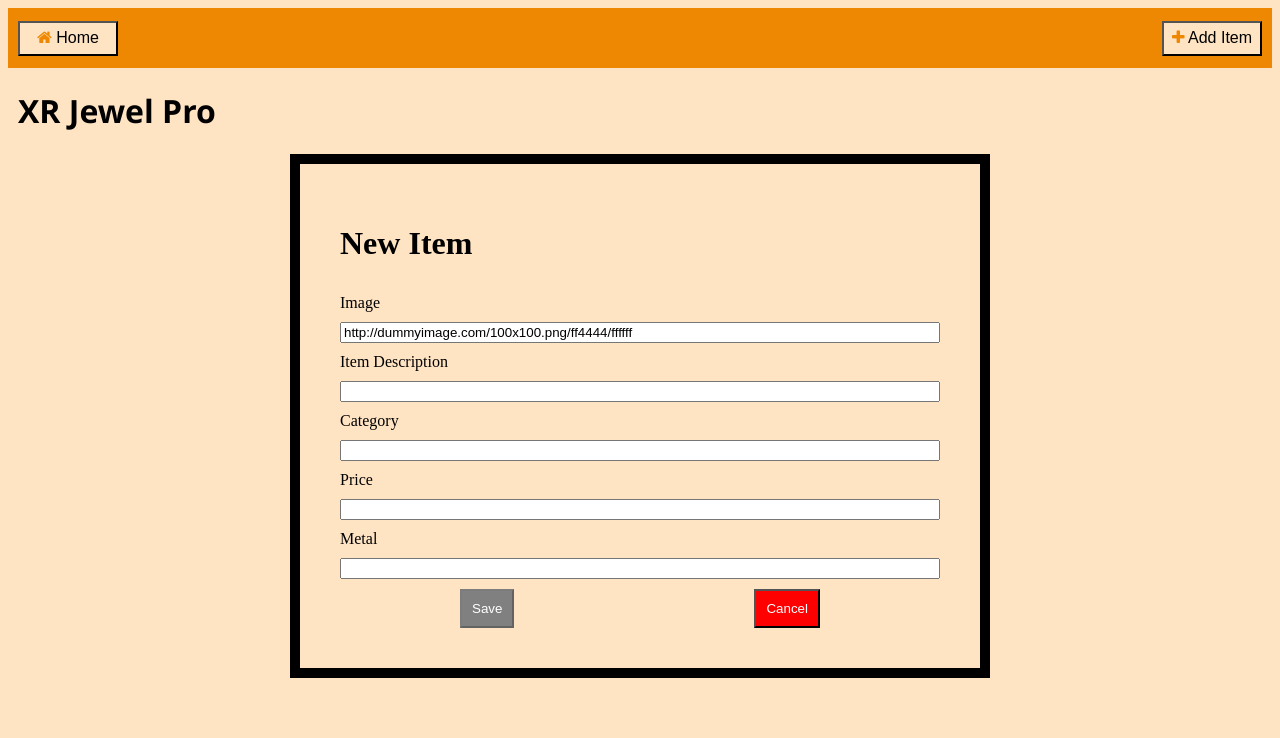
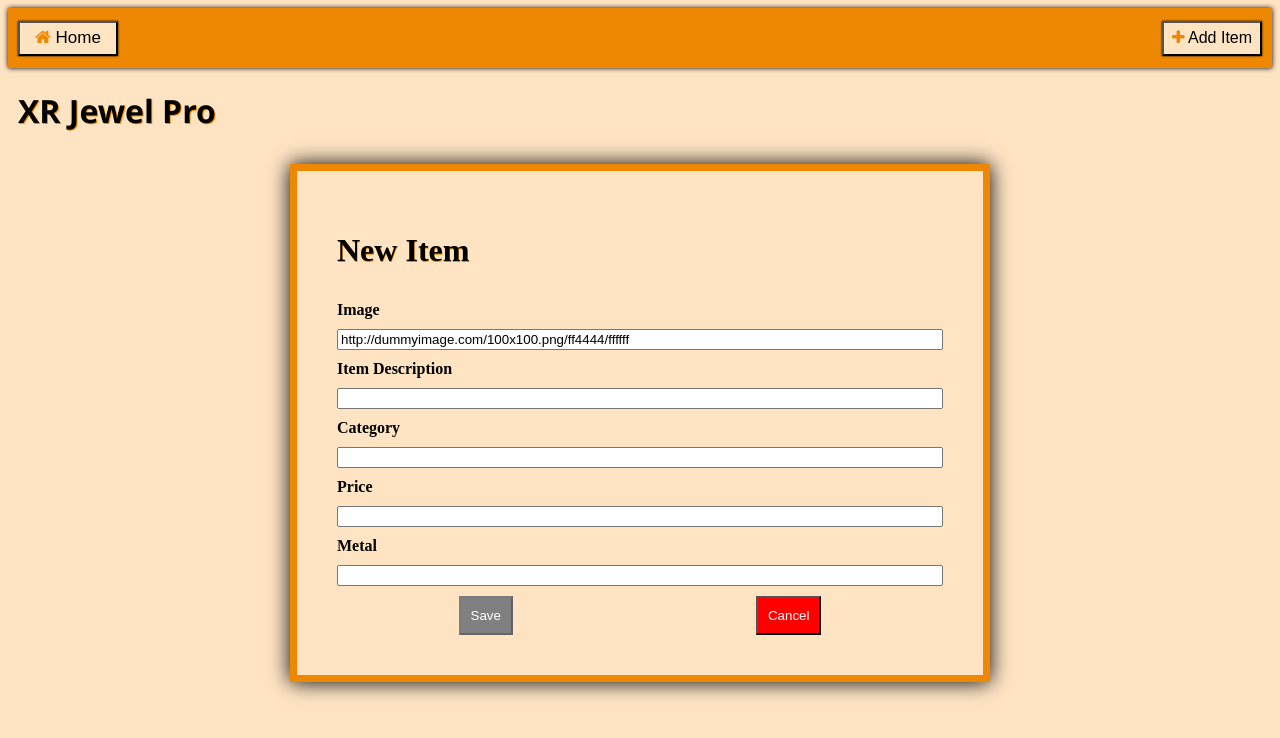
Before and after one commit to Xhuljano-Racaku/Warehouse-Inventory, an Angular app in the folder Inventory/: page /add in a window 1280 px wide. Shown: the top 738 px of the page. Built offline with nearby package versions, Linux system fonts and the light colour scheme.

Commit message:
Box and Text Shadows
Added box shadows around button and text shadows around few text.

```diff
--- a/Inventory/src/app/app.component.css
+++ b/Inventory/src/app/app.component.css
@@ -5,6 +5,7 @@ nav {
     padding: 10px;
     background-color: rgb(238, 136, 2);
     height: 60px;
+    box-shadow: 0 0 5px 0 black;
 }
 
 .home {
@@ -14,18 +15,29 @@ nav {
     column-gap: 10px;
 }
 
-.button {
+.button, #addButton {
     background-color: bisque;
     cursor: pointer;
     width: 100px;
     height: 35px;
-    font-size :16px;
+    font-size :17px;
+    box-shadow: 0 0 2px 0 black;
+}
+
+#addButton {
+    font-size: 16px;
+}
+
+#addButton:hover {
+    background-color: rgb(250, 212, 166);
 }
 
 .button:hover {
     background-color: rgb(250, 212, 166);
 }
 
-h1 {
+#text {
+    padding-left: 10px;
     font-family: 'Segoe UI', Tahoma, Geneva, Verdana, sans-serif;
+    text-shadow: 1px 1px rgb(238, 136, 2);
 }
--- a/Inventory/src/app/app.component.html
+++ b/Inventory/src/app/app.component.html
@@ -3,8 +3,8 @@
   <div class="home">
     <button class="button" [routerLink]="['/list']"><i class="fa fa-home" style="color: rgb(238, 136, 2)"></i> Home</button>
   </div>
-  <button class="button" [routerLink]="['/add']"><i class="fa fa-plus" style="color: rgb(238, 136, 2)"></i> Add Item</button>
+  <button id="addButton" class="button" [routerLink]="['/add']"><i class="fa fa-plus" style="color: rgb(238, 136, 2)"></i> Add Item</button>
 </nav>
-<h1 style="padding-left: 10px;">XR Jewel Pro</h1>
+<h1 id="text">XR Jewel Pro</h1>
 
 <router-outlet></router-outlet>
--- a/Inventory/src/app/edit-merchandise/edit-merchandise.component.css
+++ b/Inventory/src/app/edit-merchandise/edit-merchandise.component.css
@@ -9,8 +9,9 @@ form {
     row-gap: 10px;
     padding: 40px;
     width: 700px;
-    border: 10px solid black;
+    border: 7px solid rgb(238, 136, 2);
     margin-top: 0px;
+    box-shadow: 0 0 20px 0 black;
 }
 
 button {
@@ -35,3 +36,7 @@ button:disabled {
 .inputError {
     border-color: red;
 }
+
+h1 {
+    text-shadow: 0.5px 0.5px rgb(238, 136, 2);
+}
--- a/Inventory/src/app/edit-merchandise/edit-merchandise.component.html
+++ b/Inventory/src/app/edit-merchandise/edit-merchandise.component.html
@@ -6,31 +6,31 @@
 
         <h1>Edit Item {{this.editForm.get('itemNumber')?.value}}</h1>
 
-        <label for="itemImage">Image</label>
+        <label for="itemImage"><b>Image</b></label>
         <input type="text" name="itemImage" id="itemImage" formControlName="itemImage">
 
-        <label for="description">Item Description</label>
+        <label for="description"><b>Item Description</b></label>
         <input type="text" name="item_description" id="description" formControlName="description"
             [ngClass]="description?.errors?.['required'] && description?.touched ? 'inputError' : ''">
         <div *ngIf="description?.errors?.['required'] && description?.touched" class="error">
             Description is required
         </div>
 
-        <label for="category">Category</label>
+        <label for="category"><b>Category</b></label>
         <input type="text" name="category" id="category" formControlName="category"
             [ngClass]="category?.errors?.['required'] && category?.touched ? 'inputError' : ''">
         <div *ngIf="category?.errors?.['required'] && category?.touched" class="error">
             Category is required
         </div>
 
-        <label for="price">Price</label>
+        <label for="price"><b>Price</b></label>
         <input type="number" name="price" id="price" formControlName="price"
             [ngClass]="(price?.errors?.['min'] || price?.errors?.['required']) && price?.touched ? 'inputError' : ''">
         <div *ngIf="(price?.errors?.['min'] || price?.errors?.['required']) && price?.touched" class="error">
             Price needs to be at least $1
         </div>
 
-        <label for="metal">Metal</label>
+        <label for="metal"><b>Metal</b></label>
         <input type="text" name="metal" id="metal" formControlName="metal"
             [ngClass]="metal?.errors?.['required'] && metal?.touched ? 'inputError' : ''">
         <div *ngIf="metal?.errors?.['required'] && metal?.touched" class="error">
--- a/Inventory/src/app/merchandise-list/merchandise-list.component.css
+++ b/Inventory/src/app/merchandise-list/merchandise-list.component.css
@@ -19,6 +19,7 @@
     text-align: left;
     background-color: rgb(238, 136, 2);
     color: black  ;
+    box-shadow: 0 0 2px 0 black;
   }
 
   #image {
@@ -30,6 +31,12 @@
   width: 70px;
   height: 30px;
   cursor: pointer;
+  box-shadow: 0 0 3px 0 black;
+  background-color: bisque;
+}
+
+.button:hover {
+  background-color: rgb(250, 212, 166);
 }
 
 #price:hover {
--- a/Inventory/src/app/merchandise-list/merchandise-list.component.html
+++ b/Inventory/src/app/merchandise-list/merchandise-list.component.html
@@ -6,7 +6,7 @@
     <th>Image</th>
     <th>Description</th>
     <th>Category</th>
-    <th >
+    <th>
       <span (click)="sortByPrice()" id="price">Price </span>
       <span >{{getSort() == null ? '-' : (getSort() ? '&darr;' : '	&uarr;')}}</span>
     </th>
--- a/Inventory/src/app/new-merchandise/new-merchandise.component.css
+++ b/Inventory/src/app/new-merchandise/new-merchandise.component.css
@@ -10,8 +10,9 @@ form, #test {
     row-gap: 10px;
     padding: 40px;
     width: 700px;
-    border: 10px solid black;
-    margin-top: 0px;
+    border: 7px solid rgb(238, 136, 2);
+    margin-top: 10px;
+    box-shadow: 0 0 20px 0 black;
 }
 
 button {
@@ -39,3 +40,7 @@ button:hover {
 button:disabled {
     cursor: default;
 }
+
+h1 {
+    text-shadow: 0.5px 0.5px rgb(238, 136, 2);
+}
--- a/Inventory/src/app/new-merchandise/new-merchandise.component.html
+++ b/Inventory/src/app/new-merchandise/new-merchandise.component.html
@@ -6,17 +6,17 @@
 
         <h1>New Item</h1>
 
-        <label for="image">Image</label>
+        <label for="image"><b>Image</b></label>
         <input type="text" name="image" id="image" formControlName="itemImage">
 
-        <label for="description">Item Description</label>
+        <label for="description"><b>Item Description</b></label>
         <input type="text" name="description" id="description" formControlName="description"
             [ngClass]="description?.errors?.['required'] && description?.touched ? 'inputError' : ''">
         <div *ngIf="description?.errors?.['required'] && description?.touched" class="error">
             Description is required
         </div>
 
-        <label for="category">Category</label>
+        <label for="category"><b>Category</b></label>
         <input type="text" name="category" id="category" formControlName="category"
             [ngClass]="category?.errors?.['required'] && category?.touched ? 'inputError' : ''">
         <div *ngIf="category?.errors?.['required'] && category?.touched" class="error">
@@ -24,14 +24,14 @@
         </div>
 
 
-        <label for="price">Price</label>
+        <label for="price"><b>Price</b></label>
         <input type="number" name="price" id="price" formControlName="price"
             [ngClass]="(price?.errors?.['min'] || price?.errors?.['required']) && price?.touched ? 'inputError' : ''" required>
         <div *ngIf="(price?.errors?.['min'] || price?.errors?.['required']) && price?.touched" class="error">
             Price needs to be at least $1
         </div>
 
-        <label for="metal">Metal</label>
+        <label for="metal"><b>Metal</b></label>
         <input type="text" name="metal" id="metal" formControlName="metal"
             [ngClass]="metal?.errors?.['required'] && metal?.touched ? 'inputError' : ''">
         <div *ngIf="metal?.errors?.['required'] && metal?.touched" class="error">
```
